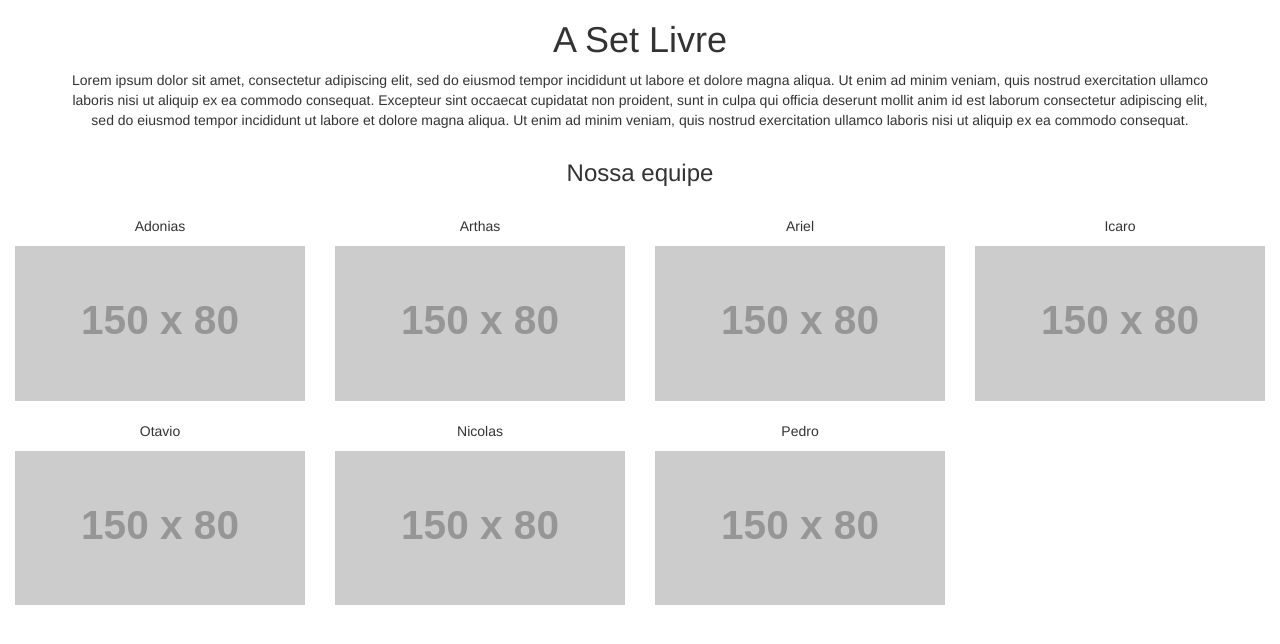
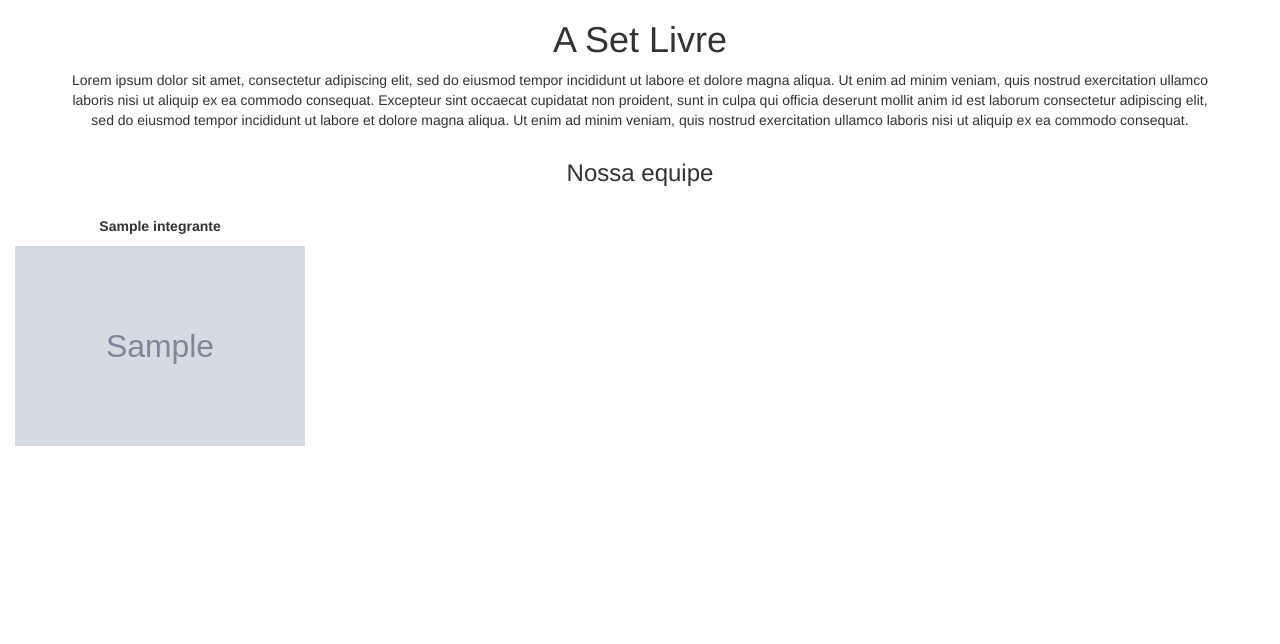
Before and after one commit to phgsilva/setLivre, a Django app: page /sobre/ in a window 1280 px wide. Shown: the part 52-696 px from the top of the page. Run offline with Django 3.2, Linux system fonts and the light colour scheme; tables that the repository leaves empty hold one stand-in row (values such as "Sample post"); grey boxes marked "Sample" are stand-in pictures; grey boxes labelled with a size stand in for pictures from a placeholder-image service; some libraries are stand-ins or nearby versions.

Commit message:
implementando tela 'sobre' e views bio e artigo

```diff
--- a/setLivreApp/templates/setLivreApp/bio.html
+++ b/setLivreApp/templates/setLivreApp/bio.html
@@ -5,14 +5,14 @@
 
 <div class="row">
 
-    <div class="text-center"><h3>Adonias</h3></div>
+    <div class="text-center"><h3>{{ bioagrafia.nome }}</h3></div>
 
-    <div class="col-sm-4">
+    <div class="col-sm-4"> <!-- {{ bioagrafia.caminho_foto }} -->
       <img class="img-rounded thumbnail" width="100%" height="100%" src="http://www.w3schools.com/w3images/nature.jpg">
     </div>
 
     <div class="col-sm-6">
-        <p>Lorem ipsum dolor sit amet, consectetur adipiscing elit, sed do eiusmod tempor incididunt ut labore et dolore magna aliqua. Ut enim ad minim veniam, quis nostrud exercitation ullamco laboris nisi ut aliquip ex ea commodo consequat. Excepteur sint occaecat cupidatat non proident, sunt in culpa qui officia deserunt mollit anim id est laborum consectetur adipiscing elit, sed do eiusmod tempor incididunt ut labore et dolore magna aliqua. Ut enim ad minim veniam, quis nostrud exercitation ullamco laboris nisi ut aliquip ex ea commodo consequat.</p>
+        <p>{{ bioagrafia.bio }}</p>
     </div>
 
     </div>
--- a/setLivreApp/templates/setLivreApp/sobre.html
+++ b/setLivreApp/templates/setLivreApp/sobre.html
@@ -11,39 +11,17 @@
 <div class="container-fluid bg-3 text-center">
   <h3>Nossa equipe</h3><br>
   <div class="row">
+    {% for integrante in integrantes %}
+
     <div class="col-sm-3">
-      <p>Adonias</p>
-      <img src="https://placehold.it/150x80?text=IMAGE" class="img-responsive" style="width:100%" alt="Image">
+      <p style="font-weight: bold;">{{ integrante.nome }}</p>
+      <a href="{% url 'bio' id=integrante.pk %}">
+        <img src="{{ integrante.caminho_foto }}" class="img-responsive" style="width:100%; height: 200px" alt="Image">
+      </a>
     </div>
-    <div class="col-sm-3">
-      <p>Arthas</p>
-      <img src="https://placehold.it/150x80?text=IMAGE" class="img-responsive" style="width:100%" alt="Image">
-    </div>
-    <div class="col-sm-3">
-      <p>Ariel</p>
-      <img src="https://placehold.it/150x80?text=IMAGE" class="img-responsive" style="width:100%" alt="Image">
-    </div>
-    <div class="col-sm-3">
-      <p>Icaro</p>
-      <img src="https://placehold.it/150x80?text=IMAGE" class="img-responsive" style="width:100%" alt="Image">
-    </div>
-  </div>
-</div><br>
+    <br><br>
 
-<div class="container-fluid bg-3 text-center">
-  <div class="row">
-    <div class="col-sm-3">
-      <p>Otavio</p>
-      <img src="https://placehold.it/150x80?text=IMAGE" class="img-responsive" style="width:100%" alt="Image">
-    </div>
-    <div class="col-sm-3">
-      <p>Nicolas</p>
-      <img src="https://placehold.it/150x80?text=IMAGE" class="img-responsive" style="width:100%" alt="Image">
-    </div>
-    <div class="col-sm-3">
-      <p>Pedro</p>
-      <img src="https://placehold.it/150x80?text=IMAGE" class="img-responsive" style="width:100%" alt="Image">
-    </div>
+    {% endfor %}
   </div>
 </div><br><br>
 
--- a/setLivreApp/urls.py
+++ b/setLivreApp/urls.py
@@ -6,4 +6,5 @@ urlpatterns = [
     url(r'^contato/$', views.contato, name='contato'),
     url(r'^sobre/$', views.sobre, name='sobre'),
     url(r'^projeto/(?P<id>[0-9]+)$', views.projeto, name='projeto'),
+    url(r'^bio/(?P<id>[0-9]+)$', views.bio, name='bio'),
 ]
--- a/setLivreApp/views.py
+++ b/setLivreApp/views.py
@@ -10,14 +10,17 @@ def contato(request):
     return render(request, 'setLivreApp/contato.html')
 
 def sobre(request):
-    return render(request, 'setLivreApp/sobre.html')
+    integrantes = Integrante.objects.all()
+    return render(request, 'setLivreApp/sobre.html', {'integrantes': integrantes})
 
 def projeto(request, id):
     projeto = get_object_or_404(Projeto, pk=id)
     return render(request, 'setLivreApp/projeto.html', {'projeto': projeto})
 
 def artigo(request, id):
-    return render(request, 'setLivreApp/artigo.html')
+    artigo = get_object_or_404(Artigo, pk=id)
+    return render(request, 'setLivreApp/artigo.html', {'artigo': artigo})
 
 def bio(request, id):
-    return render(request, 'setLivreApp/bio.html')
+    bioagrafia = get_object_or_404(Integrante, pk=id)
+    return render(request, 'setLivreApp/bio.html', {'bioagrafia': bioagrafia})
```
